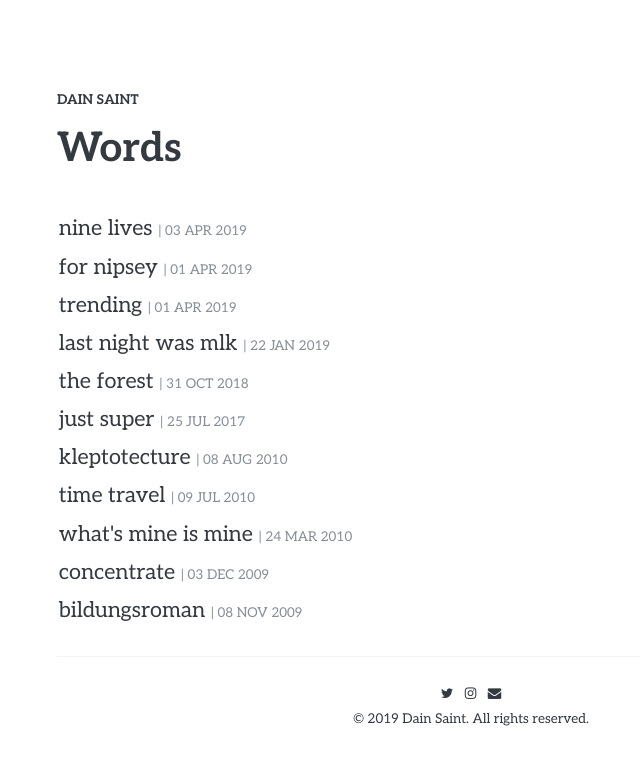
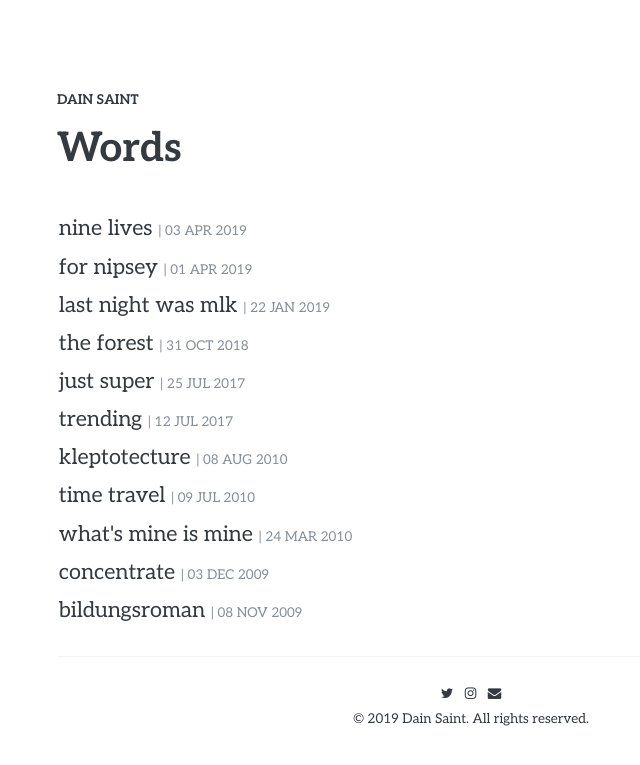
Before and after one commit to dainsaint/dainsaint.com.bak, a Jekyll site: the page built from words/index.html, in a window 1280 px wide. Shown: the top 765 px of the page, without its empty margins (169-809 px from the left). Built offline with Jekyll 4.4.1, drawn with Linux system fonts in a browser that asks for light colours.

Commit message:
Trending

```diff
--- a/_posts/2017-7-12-trending.md
+++ b/_posts/2017-7-12-trending.md
@@ -1,7 +1,7 @@
 ---
 layout: post
 title:  "trending"
-date:   2019-4-1 10:03:24 -0500
+date:   2017-7-12 10:03:24 -0500
 ---
 
 Heartwarming: You wont believe this<br/>
```
